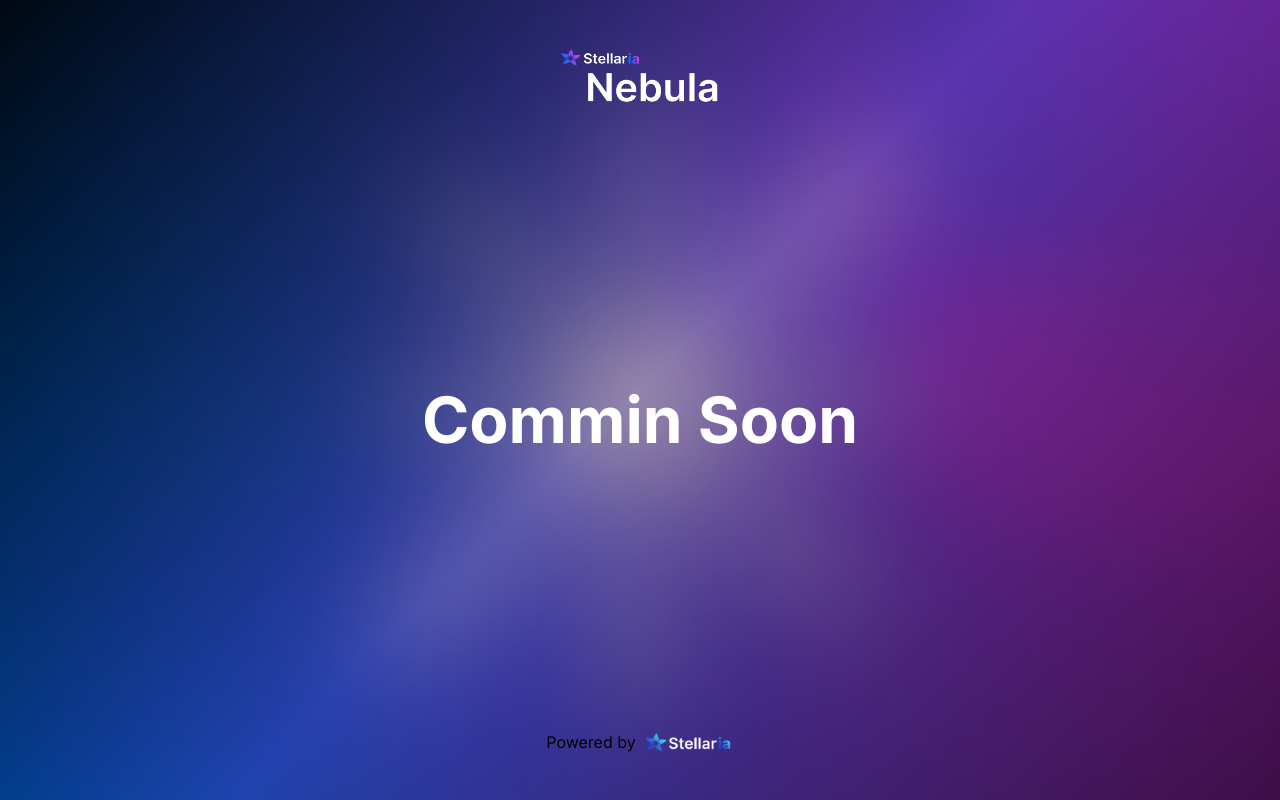
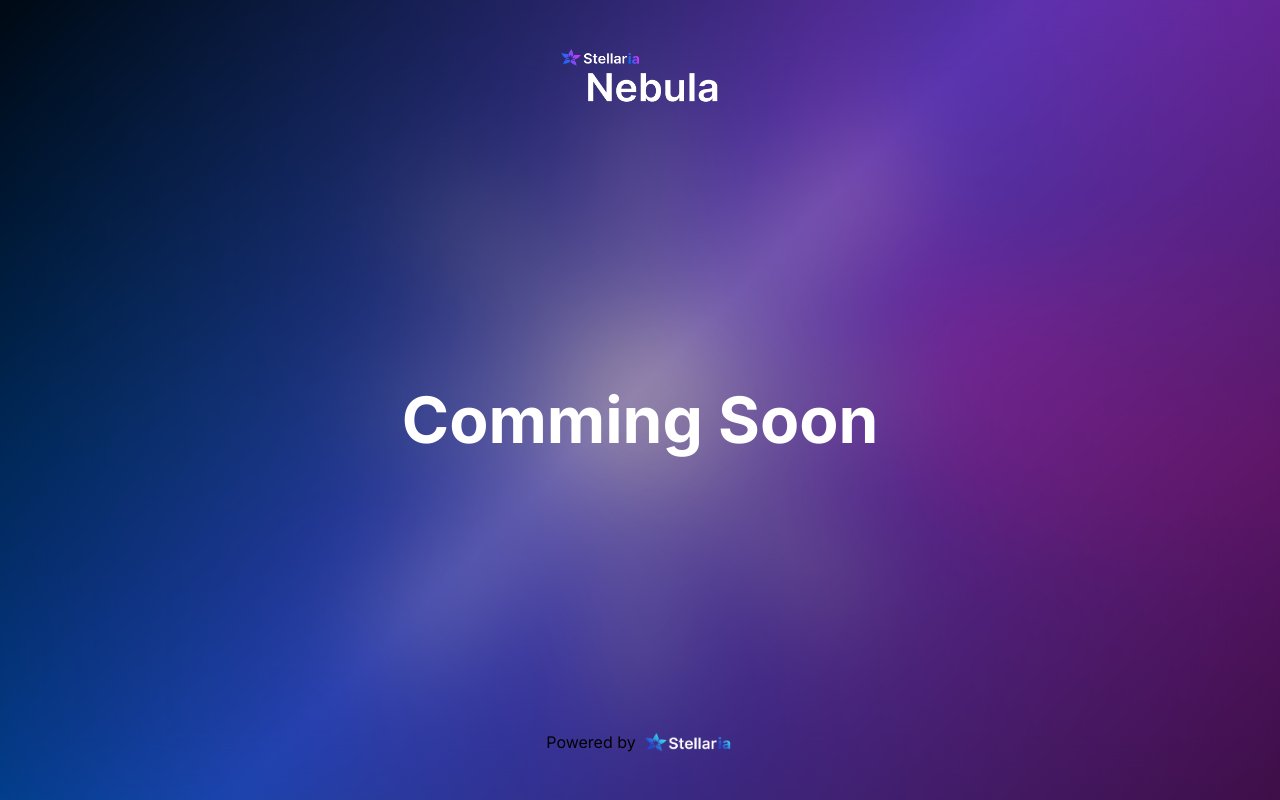
Before and after one commit to StellariaApp/Nebula, a Next.js app: page / in a window 1280 px wide. Shown: the top 800 px of the page. Built offline with nearby package versions, Linux system fonts and the light colour scheme.

Commit message:
Text Gradient text

```diff
--- a/src/app/page.css
+++ b/src/app/page.css
@@ -16,6 +16,11 @@ h1 {
   line-height: 1.2;
   color: white;
   text-align: center;
+}
+b {
+  background: -webkit-linear-gradient(90deg, #0072f5 0%, #d333f6 100%);
+  background-clip: text;
+  -webkit-text-fill-color: transparent;
 }
 
 section {
--- a/src/app/page.tsx
+++ b/src/app/page.tsx
@@ -21,7 +21,7 @@ const Page = () => {
           width={160}
           height={60}
         />
-        <h1>Commin Soon</h1>
+        <h1>Comming Soon</h1>
 
         <div className="powered-by">
           Powered by{" "}
```
